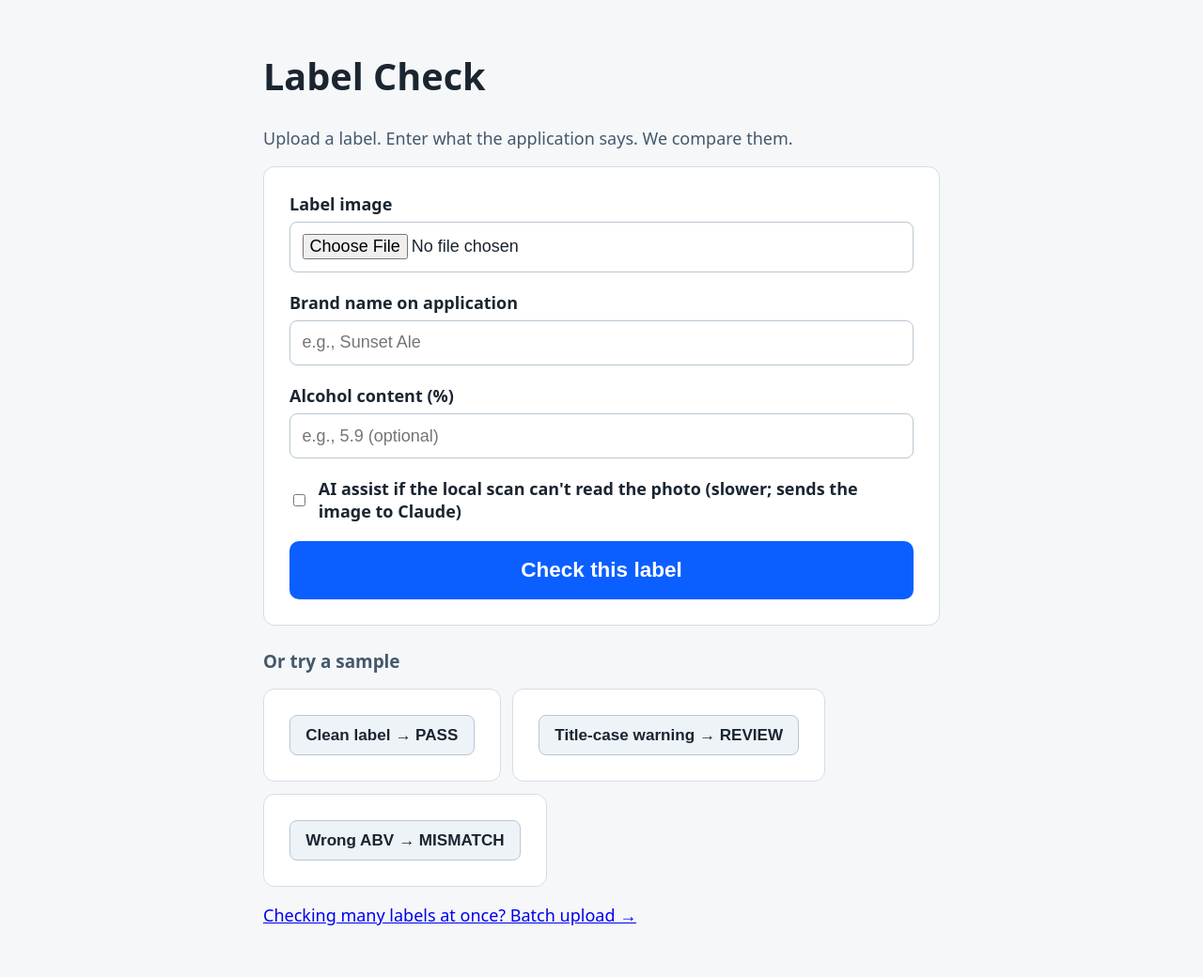
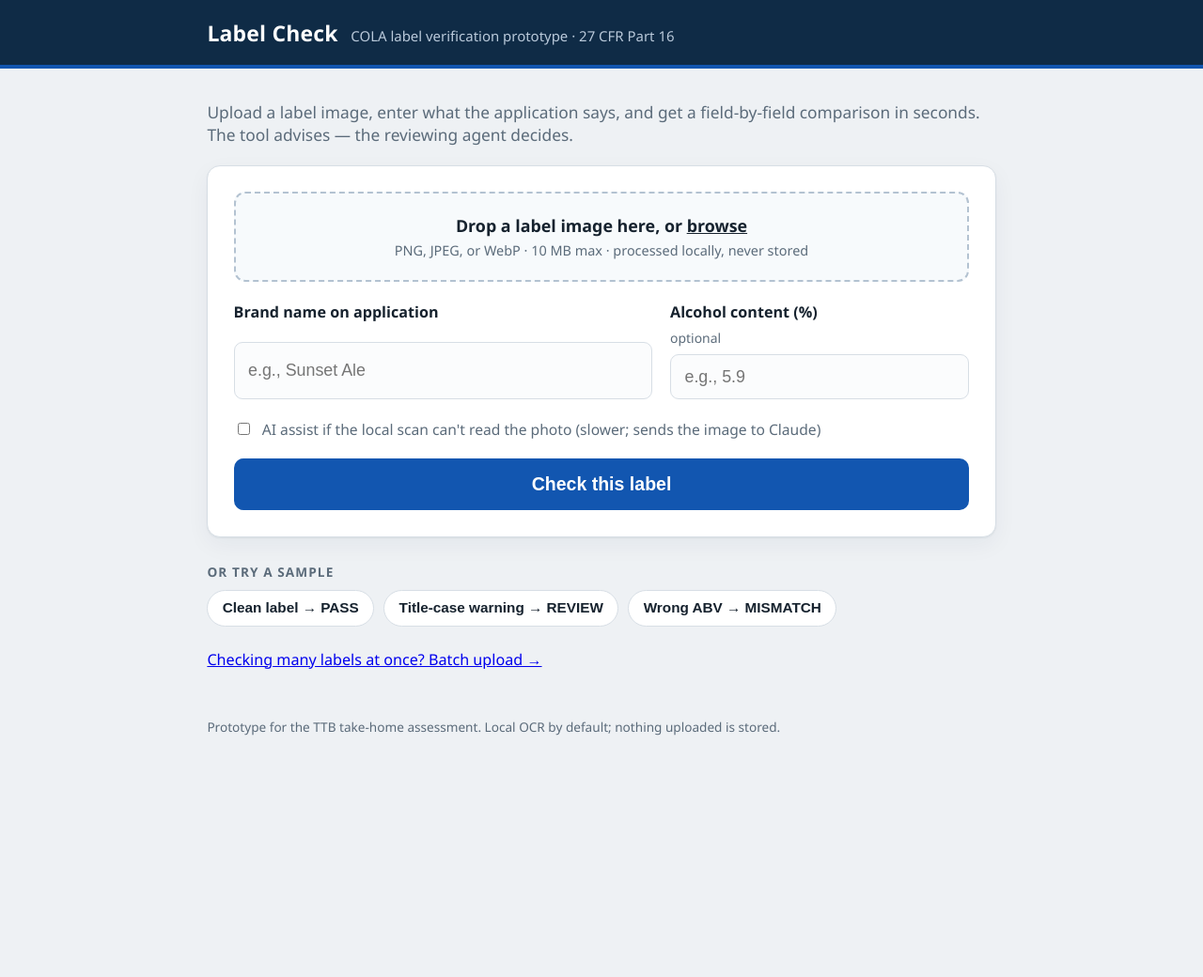
Before and after one commit to saltxd/ttb-label-check, a FastAPI app: page / in a window 1280 px wide. Shown: the whole page at 94% size. After the commit the page ends 783 px from the top, so only its background shows below. Run offline with FastAPI, Linux system fonts and the light colour scheme.

Commit message:
ux: real visual identity — navy header, verdict banners, status pills, drag-drop upload, loading states

```diff
--- a/app/static/style.css
+++ b/app/static/style.css
@@ -1,28 +1,69 @@
-:root { font-size: 18px; }
-body { font-family: system-ui, sans-serif; margin: 0; background: #f5f7f9; color: #1a2530; }
-main { max-width: 720px; margin: 3rem auto; padding: 0 1rem; }
-h1 { font-size: 2.2rem; }
-.tagline { color: #44586b; }
-form { background: #fff; border: 1px solid #d5dee6; border-radius: 12px; padding: 1.5rem; display: grid; gap: 1.1rem; }
-label { display: grid; gap: .4rem; font-weight: 600; }
-label.row { grid-auto-flow: column; justify-content: start; align-items: center; gap: .6rem; }
-input[type=text], input[type=file] { font-size: 1rem; padding: .7rem; border: 1px solid #b9c6d2; border-radius: 8px; }
-button { font-size: 1.25rem; font-weight: 700; padding: 1rem; border: 0; border-radius: 10px; background: #0b5fff; color: #fff; cursor: pointer; }
-button:hover { background: #0a4fd4; }
-.result { background: #fff; border-radius: 12px; padding: 1.2rem 1.5rem; margin: 1.2rem 0; border-left: 10px solid; }
-.result.pass { border-color: #1d8a45; }
-.result.review { border-color: #d97706; }
-.result h2 { margin-top: 0; }
+:root {
+  --navy: #0f2b46; --ink: #16222e; --muted: #5b6b7a;
+  --bg: #eef1f4; --card: #ffffff; --line: #d7dee5;
+  --accent: #1256b0; --accent-2: #0d4691;
+  --ok: #157f3d; --warn: #b45309; --bad: #b91c1c;
+  font-size: 17px;
+}
+* { box-sizing: border-box; }
+body { font-family: "Avenir Next", "Segoe UI", system-ui, sans-serif; margin: 0; background: var(--bg); color: var(--ink); }
+
+header.site { background: var(--navy); color: #fff; border-bottom: 4px solid var(--accent); }
+header.site .wrap { max-width: 880px; margin: 0 auto; padding: 1.1rem 1.2rem; display: flex; align-items: baseline; gap: .8rem; flex-wrap: wrap; }
+header.site h1 { font-size: 1.35rem; margin: 0; letter-spacing: .2px; }
+header.site .sub { color: #b9c9da; font-size: .88rem; }
+
+main { max-width: 880px; margin: 2rem auto 3rem; padding: 0 1.2rem; }
+.lede { color: var(--muted); margin: 0 0 1.2rem; font-size: 1.02rem; }
+
+.card { background: var(--card); border: 1px solid var(--line); border-radius: 14px; padding: 1.6rem; box-shadow: 0 1px 2px rgba(15,43,70,.06), 0 8px 24px rgba(15,43,70,.05); }
+form.main-form { display: grid; gap: 1.2rem; }
+.field { display: grid; gap: .45rem; font-weight: 600; font-size: .95rem; }
+.field .hint { font-weight: 400; color: var(--muted); font-size: .82rem; }
+input[type=text] { font-size: 1.05rem; padding: .75rem .85rem; border: 1.5px solid var(--line); border-radius: 9px; background: #fbfcfd; }
+input[type=text]:focus { outline: 2px solid var(--accent); border-color: var(--accent); }
+input[type=file].plain { font-size: .95rem; padding: .6rem; border: 1.5px solid var(--line); border-radius: 9px; background: #fbfcfd; }
+.two-col { display: grid; grid-template-columns: 1.4fr 1fr; gap: 1.1rem; }
+@media (max-width: 640px) { .two-col { grid-template-columns: 1fr; } }
+
+.drop { border: 2px dashed #b3c2d1; border-radius: 12px; background: #f7fafc; padding: 1.3rem; text-align: center; cursor: pointer; transition: border-color .15s, background .15s; font-weight: 600; }
+.drop:hover, .drop.drag { border-color: var(--accent); background: #eef5fd; }
+.drop input { display: none; }
+.drop .big { font-size: 1.05rem; }
+.drop .file-name { color: var(--accent-2); font-weight: 700; }
+.drop .sub { display: block; margin-top: .3rem; color: var(--muted); font-weight: 400; font-size: .85rem; }
+
+.row-check { display: flex; align-items: center; gap: .6rem; font-weight: 500; font-size: .92rem; color: var(--muted); }
+
+button.primary { font-size: 1.15rem; font-weight: 700; padding: .95rem; border: 0; border-radius: 10px; background: var(--accent); color: #fff; cursor: pointer; transition: background .15s; }
+button.primary:hover { background: var(--accent-2); }
+button.primary:disabled { background: #7f97b3; cursor: wait; }
+
+.samples { margin-top: 1.6rem; }
+.samples h2 { font-size: .8rem; text-transform: uppercase; letter-spacing: .08em; color: var(--muted); margin: 0 0 .6rem; }
+.chips { display: flex; gap: .6rem; flex-wrap: wrap; }
+.chips form { display: inline; margin: 0; padding: 0; border: 0; background: none; }
+button.chip { font-size: .9rem; font-weight: 600; padding: .55rem .9rem; background: #fff; color: var(--ink); border: 1px solid var(--line); border-radius: 999px; cursor: pointer; transition: all .15s; }
+button.chip:hover { border-color: var(--accent); color: var(--accent-2); box-shadow: 0 1px 6px rgba(18,86,176,.15); }
+
+.foot-link { margin-top: 1.4rem; font-size: .95rem; }
+footer.site { max-width: 880px; margin: 0 auto 2rem; padding: 0 1.2rem; color: var(--muted); font-size: .8rem; }
+
+/* ---- results ---- */
+.verdict { display: flex; align-items: center; gap: .8rem; padding: 1rem 1.3rem; color: #fff; font-weight: 700; font-size: 1.15rem; }
+.verdict .badge { font-size: 1.3rem; }
+.result { border: 1px solid var(--line); border-radius: 12px; background: var(--card); margin: 1.1rem 0; overflow: hidden; box-shadow: 0 1px 2px rgba(15,43,70,.05); }
+.result.pass .verdict { background: var(--ok); }
+.result.review .verdict { background: var(--warn); }
+.result .body { padding: .4rem 1.3rem .4rem; }
 table { border-collapse: collapse; width: 100%; }
-th, td { text-align: left; padding: .5rem .6rem; vertical-align: top; }
-tr.match .status { color: #1d8a45; font-weight: 700; }
-tr.review .status { color: #d97706; font-weight: 700; }
-tr.mismatch .status, tr.missing .status { color: #c22525; font-weight: 700; }
-.meta { color: #44586b; font-size: .9rem; }
-.demos { margin-top: 1.4rem; }
-.demos h2 { font-size: 1.05rem; color: #44586b; }
-.demo-row { display: flex; gap: .7rem; flex-wrap: wrap; }
-button.demo { font-size: .95rem; font-weight: 600; padding: .6rem .9rem; background: #eef3f8; color: #1a2530; border: 1px solid #b9c6d2; border-radius: 8px; cursor: pointer; }
-button.demo:hover { background: #dfe9f2; }
-.ev { font-family: ui-monospace, monospace; font-size: .82rem; background: #f2f5f8; border-radius: 6px; padding: .35rem .5rem; margin-top: .35rem; }
-.ev span { font-weight: 700; color: #44586b; font-family: system-ui, sans-serif; }
+th, td { text-align: left; padding: .7rem .5rem; vertical-align: top; border-bottom: 1px solid #edf1f5; }
+tr:last-child th, tr:last-child td { border-bottom: 0; }
+th { width: 11rem; font-size: .92rem; color: var(--muted); font-weight: 600; }
+.pill { display: inline-block; font-size: .72rem; font-weight: 800; letter-spacing: .05em; padding: .22rem .55rem; border-radius: 999px; white-space: nowrap; }
+tr.match .pill { background: #e2f3e8; color: var(--ok); }
+tr.review .pill { background: #fdf0e0; color: var(--warn); }
+tr.mismatch .pill, tr.missing .pill { background: #fde5e5; color: var(--bad); }
+.ev { font-family: ui-monospace, SFMono-Regular, monospace; font-size: .8rem; background: #f4f7fa; border: 1px solid #e3e9ef; border-radius: 7px; padding: .4rem .55rem; margin-top: .4rem; }
+.ev span { font-weight: 700; color: var(--muted); font-family: inherit; }
+.meta { color: var(--muted); font-size: .85rem; padding: 0 1.3rem 1rem; margin: .4rem 0 0; }
--- a/app/templates/index.html
+++ b/app/templates/index.html
@@ -1,23 +1,53 @@
 <!doctype html><html lang="en"><head><meta charset="utf-8">
 <meta name="viewport" content="width=device-width, initial-scale=1">
-<title>Label Check</title><link rel="stylesheet" href="/static/style.css?v=2"></head><body>
+<title>Label Check</title><link rel="stylesheet" href="/static/style.css?v=3"></head><body>
+<header class="site"><div class="wrap">
+  <h1>Label Check</h1>
+  <span class="sub">COLA label verification prototype &middot; 27 CFR Part 16</span>
+</div></header>
 <main>
-  <h1>Label Check</h1>
-  <p class="tagline">Upload a label. Enter what the application says. We compare them.</p>
-  <form action="/verify" method="post" enctype="multipart/form-data">
-    <label>Label image <input type="file" name="label_image" accept="image/*" required></label>
-    <label>Brand name on application <input type="text" name="brand_name" required placeholder="e.g., Sunset Ale"></label>
-    <label>Alcohol content (%) <input type="text" name="abv" inputmode="decimal" placeholder="e.g., 5.9 (optional)"></label>
-    {% if ai_available %}<label class="row"><input type="checkbox" name="use_ai" value="true"> AI assist if the local scan can't read the photo (slower; sends the image to Claude)</label>{% endif %}
-    <button type="submit">Check this label</button>
-  </form>
-  <section class="demos">
+  <p class="lede">Upload a label image, enter what the application says, and get a field-by-field
+     comparison in seconds. The tool advises — the reviewing agent decides.</p>
+  <section class="card">
+    <form class="main-form" action="/verify" method="post" enctype="multipart/form-data" id="verify-form">
+      <label class="drop" id="drop">
+        <input type="file" name="label_image" accept="image/*" required id="file-input">
+        <span class="big" id="drop-text">Drop a label image here, or <u>browse</u></span>
+        <span class="sub">PNG, JPEG, or WebP &middot; 10 MB max &middot; processed locally, never stored</span>
+      </label>
+      <div class="two-col">
+        <label class="field">Brand name on application
+          <input type="text" name="brand_name" required placeholder="e.g., Sunset Ale">
+        </label>
+        <label class="field">Alcohol content (%) <span class="hint">optional</span>
+          <input type="text" name="abv" inputmode="decimal" placeholder="e.g., 5.9">
+        </label>
+      </div>
+      {% if ai_available %}<label class="row-check"><input type="checkbox" name="use_ai" value="true"> AI assist if the local scan can't read the photo (slower; sends the image to Claude)</label>{% endif %}
+      <button type="submit" class="primary" id="submit-btn">Check this label</button>
+    </form>
+  </section>
+  <section class="samples">
     <h2>Or try a sample</h2>
-    <div class="demo-row">
-      <form action="/demo/pass" method="post"><button class="demo">Clean label &rarr; PASS</button></form>
-      <form action="/demo/warning-case" method="post"><button class="demo">Title-case warning &rarr; REVIEW</button></form>
-      <form action="/demo/abv-mismatch" method="post"><button class="demo">Wrong ABV &rarr; MISMATCH</button></form>
+    <div class="chips">
+      <form action="/demo/pass" method="post"><button class="chip">Clean label &rarr; PASS</button></form>
+      <form action="/demo/warning-case" method="post"><button class="chip">Title-case warning &rarr; REVIEW</button></form>
+      <form action="/demo/abv-mismatch" method="post"><button class="chip">Wrong ABV &rarr; MISMATCH</button></form>
     </div>
   </section>
-  <p><a href="/batch">Checking many labels at once? Batch upload &rarr;</a></p>
-</main></body></html>
+  <p class="foot-link"><a href="/batch">Checking many labels at once? Batch upload &rarr;</a></p>
+</main>
+<footer class="site">Prototype for the TTB take-home assessment. Local OCR by default; nothing uploaded is stored.</footer>
+<script>
+  const input = document.getElementById('file-input'), drop = document.getElementById('drop'),
+        text = document.getElementById('drop-text'), form = document.getElementById('verify-form'),
+        btn = document.getElementById('submit-btn');
+  input.addEventListener('change', () => {
+    if (input.files.length) text.innerHTML = '<span class="file-name">' + input.files[0].name + '</span> selected';
+  });
+  ['dragover','dragenter'].forEach(e => drop.addEventListener(e, ev => { ev.preventDefault(); drop.classList.add('drag'); }));
+  ['dragleave','drop'].forEach(e => drop.addEventListener(e, ev => { drop.classList.remove('drag'); }));
+  drop.addEventListener('drop', ev => { ev.preventDefault(); input.files = ev.dataTransfer.files; input.dispatchEvent(new Event('change')); });
+  form.addEventListener('submit', () => { btn.disabled = true; btn.textContent = 'Checking…'; });
+</script>
+</body></html>
```
Also changed, not shown: app/templates/_result.html (+19 -7 lines), app/templates/batch.html (+28 -14 lines).
